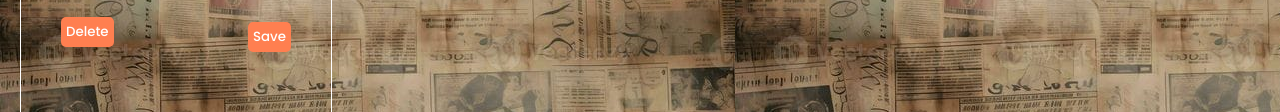
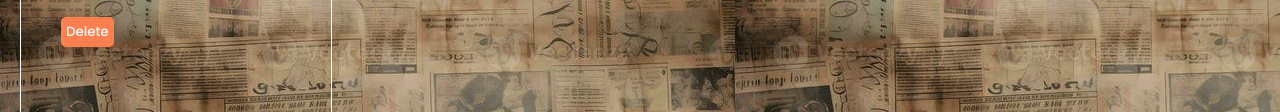
Before and after one commit to Dhinakar-fullstackdeveloper/write_quote, a plain HTML site: page index.html in a window 1280 px wide. Shown: the part 236-348 px from the top of the page. Drawn offline with Linux system fonts and the light colour scheme.

Commit message:
Update index.html

```diff
--- a/index.html
+++ b/index.html
@@ -284,7 +284,7 @@
             <h3 class="top">Success</h3>
             <h4>To get something you never had,you have to do something you never did!</h4>
             <button type="button" id="deletebtn" onclick="del(event)">Delete</button>
-            <button  id="savebtn" onclick="s()">Save</button>
+
         </div>
 
     </div>
```
